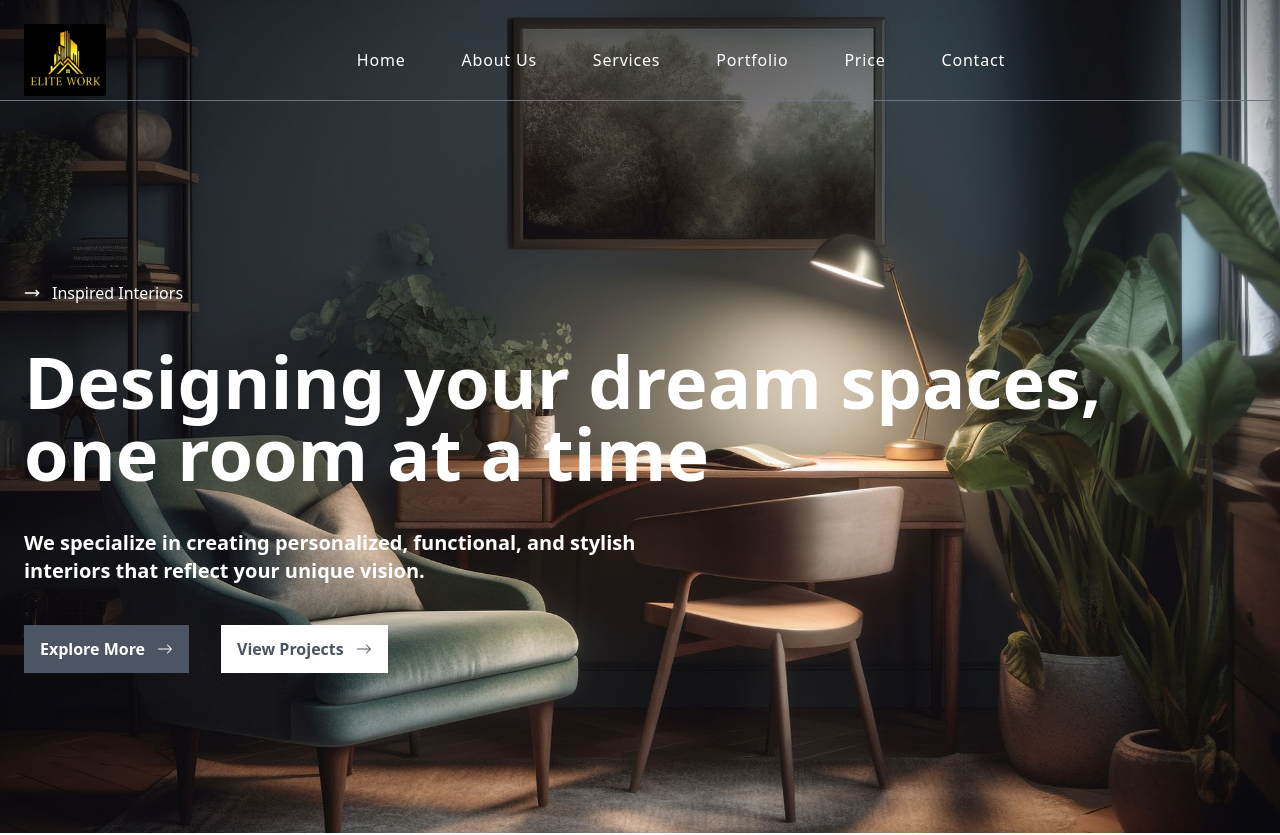
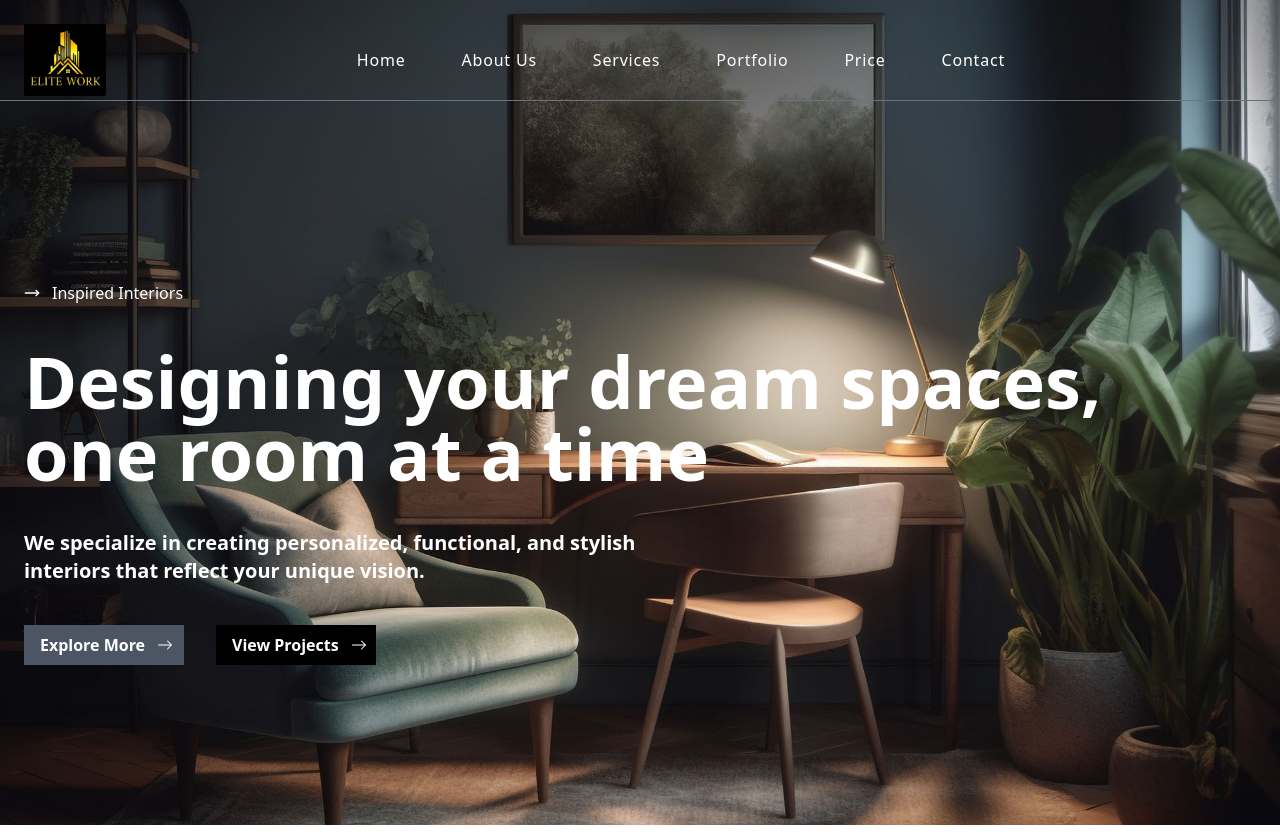
Before and after one commit to Coader-Sasmi/elite_work, a Next.js app: page / in a window 1280 px wide. Shown: the top 835 px of the page. Built offline with nearby package versions, Linux system fonts and the light colour scheme.

Commit message:
Hero Section Animation done

```diff
--- a/src/app/page.tsx
+++ b/src/app/page.tsx
@@ -1,13 +1,13 @@
+/* eslint-disable @next/next/no-img-element */
 "use client";
-/* eslint-disable @next/next/no-img-element */
 
-import { Process, Services, ShowCase } from "@/components";
+import { AboutUs, Process, Services, ShowCase } from "@/components";
 
 export default function Home() {
   return (
     <>
       {/* <HeroSec /> */}
-      {/* <AboutUs /> */}
+      <AboutUs />
       <Services />
       <ShowCase />
       <Process />
--- a/src/components/AboutUs.tsx
+++ b/src/components/AboutUs.tsx
@@ -1,26 +1,26 @@
-import { Accordion } from ".";
-
 export default function AboutUs() {
-  const NumberArr = [
-    {
-      key: "1",
-      number: "64",
-      desc: `Clients Around the World`,
-    },
-    {
-      key: "2",
-      number: "124",
-      desc: "Projects Completed",
-    },
-    {
-      key: "3",
-      number: "244K",
-      desc: "Square Feet",
-    },
-  ];
+  // const NumberArr = [
+  //   {
+  //     key: "1",
+  //     number: "64",
+  //     desc: `Clients Around the World`,
+  //   },
+  //   {
+  //     key: "2",
+  //     number: "124",
+  //     desc: "Projects Completed",
+  //   },
+  //   {
+  //     key: "3",
+  //     number: "244K",
+  //     desc: "Square Feet",
+  //   },
+  // ];
   return (
     <aside className="main-container py-10 flex flex-col gap-10">
-      <section className="flex flex-col gap-6 justify-center items-center">
+      <section></section>
+      <section></section>
+      {/* <section className="flex flex-col gap-6 justify-center items-center">
         <div className="flex justify-center items-center">
           <div className="md:w-32 w-16 h-[0.01rem] bg-gray-400"></div>
           <div className="text-gray-400 px-4">ABOUT US</div>
@@ -59,7 +59,7 @@ export default function AboutUs() {
             ))}
           </div>
         </div>
-      </section>
+      </section> */}
     </aside>
   );
 }
--- a/src/components/HeroSec.tsx
+++ b/src/components/HeroSec.tsx
@@ -38,12 +38,44 @@ export default function HeroSec() {
             whileInView={{ y: 0, opacity: 1 }}
             transition={{ ease: "easeOut", duration: 1.5, delay: 1 }}
           >
-            <button className="flex items-center gap-3 bg-gray-600 py-3 px-4 font-bold w-fit">
-              Explore More <BsArrowRight />
-            </button>
-            <button className="flex items-center gap-3 text-gray-600 bg-white py-3 px-4 font-bold w-fit">
-              View Projects <BsArrowRight />
-            </button>
+            <motion.div
+              whileHover="hover"
+              className="relative w-40 cursor-pointer overflow-hidden p-5 bg-gray-600"
+            >
+              <motion.div
+                className="absolute inset-0 bg-secondary whitespace-nowrap"
+                initial={{ width: "0%" }}
+                variants={{
+                  hover: {
+                    width: "100%",
+                    transition: { duration: 0.4, ease: "easeInOut" },
+                  },
+                }}
+              >
+                <button className="relative z-10 flex gap-3 items-center font-semibold px-4 py-2">
+                  Explore More <BsArrowRight />
+                </button>
+              </motion.div>
+            </motion.div>
+            <motion.div
+              whileHover="hover"
+              className="relative w-40 cursor-pointer overflow-hidden p-5 bg-secondary"
+            >
+              <motion.div
+                className="absolute inset-0 bg-gray-600 whitespace-nowrap"
+                initial={{ width: "0%" }}
+                variants={{
+                  hover: {
+                    width: "100%",
+                    transition: { duration: 0.4, ease: "easeInOut" },
+                  },
+                }}
+              >
+                <button className="relative z-10 flex gap-3 items-center font-semibold px-4 py-2 text-white">
+                  View Projects <BsArrowRight />
+                </button>
+              </motion.div>
+            </motion.div>
           </motion.div>
         </div>
       </section>
```
